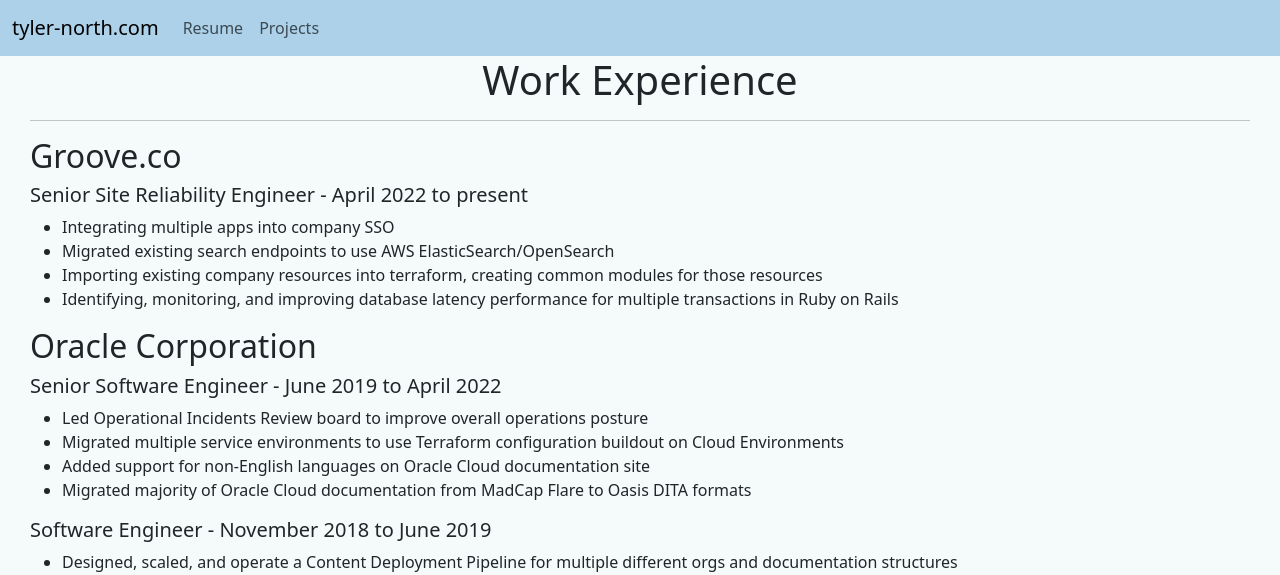
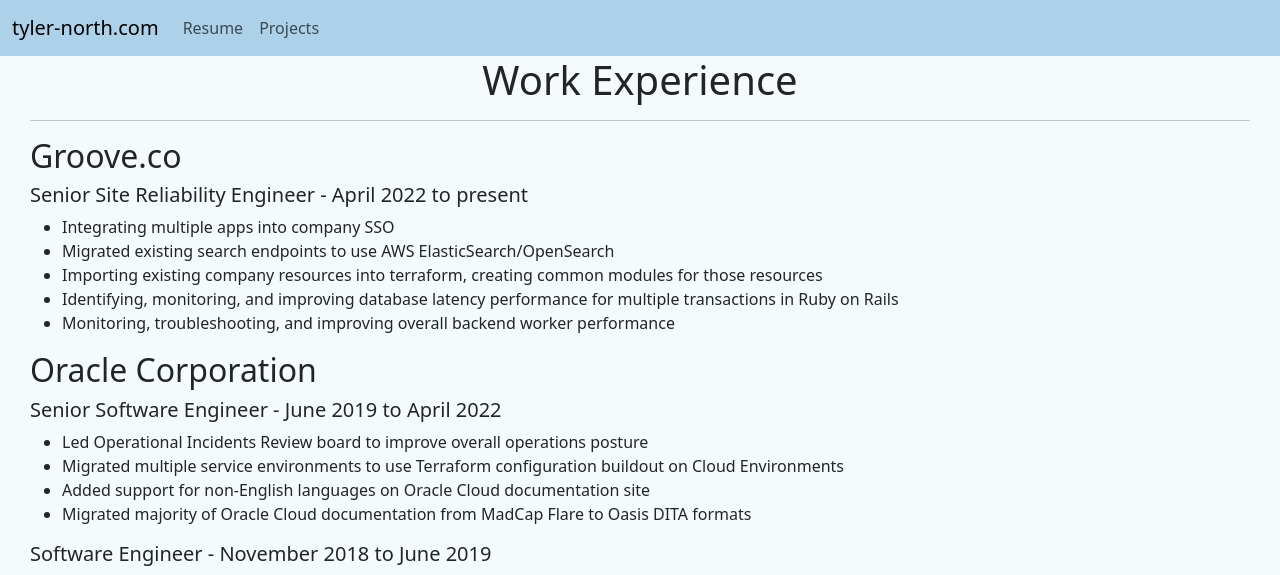
Before and after one commit to tnoff/personal-website, a Django app: page /resume/ in a window 1280 px wide. Shown: the top 575 px of the page. Run offline with Django 3.2, Linux system fonts and the light colour scheme; some libraries are stand-ins or nearby versions.

Commit message:
update resume

```diff
--- a/templates/homepage/resume.html
+++ b/templates/homepage/resume.html
@@ -10,6 +10,7 @@
         <li>Migrated existing search endpoints to use AWS ElasticSearch/OpenSearch</li>
         <li>Importing existing company resources into terraform, creating common modules for those resources</li>
         <li>Identifying, monitoring, and improving database latency performance for multiple transactions in Ruby on Rails</li>
+        <li>Monitoring, troubleshooting, and improving overall backend worker performance</li>
     </ul>
     <h2>Oracle Corporation</h2>
     <h5>Senior Software Engineer - June 2019 to April 2022</h5>
```
